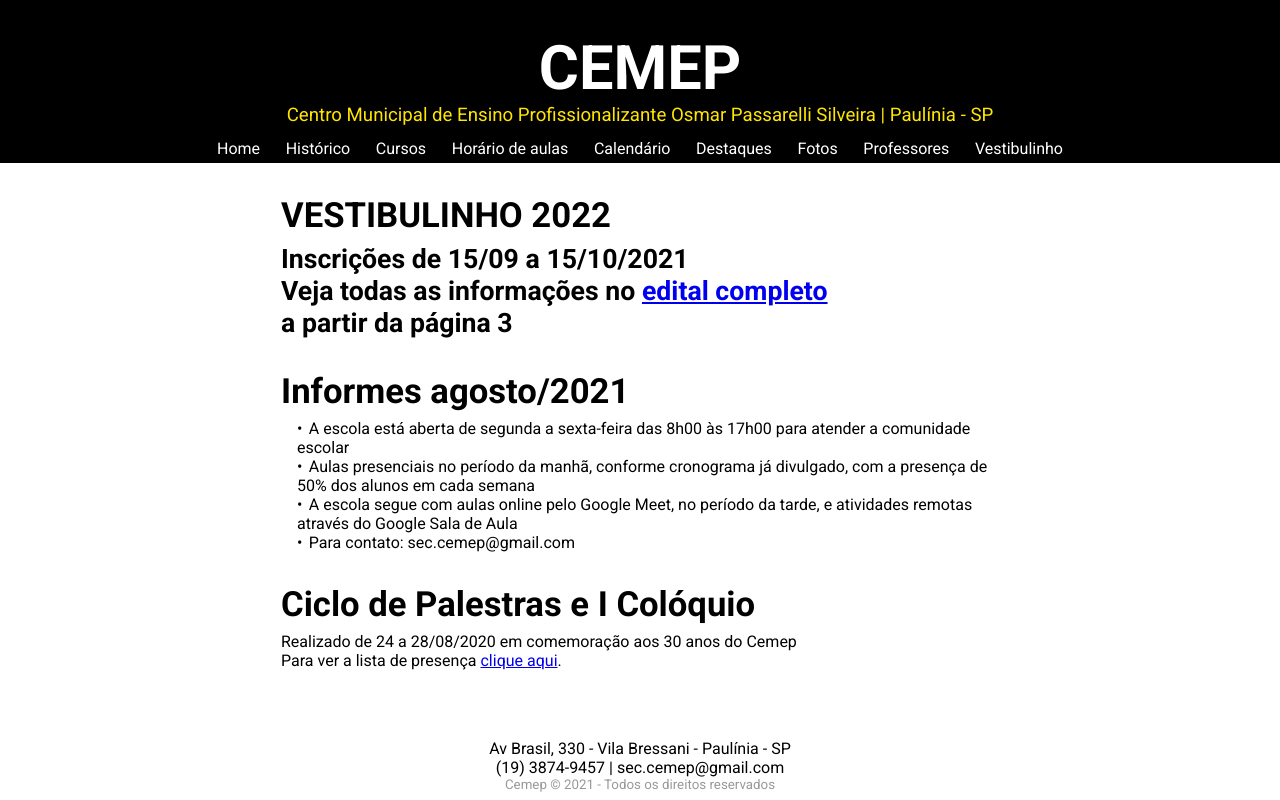
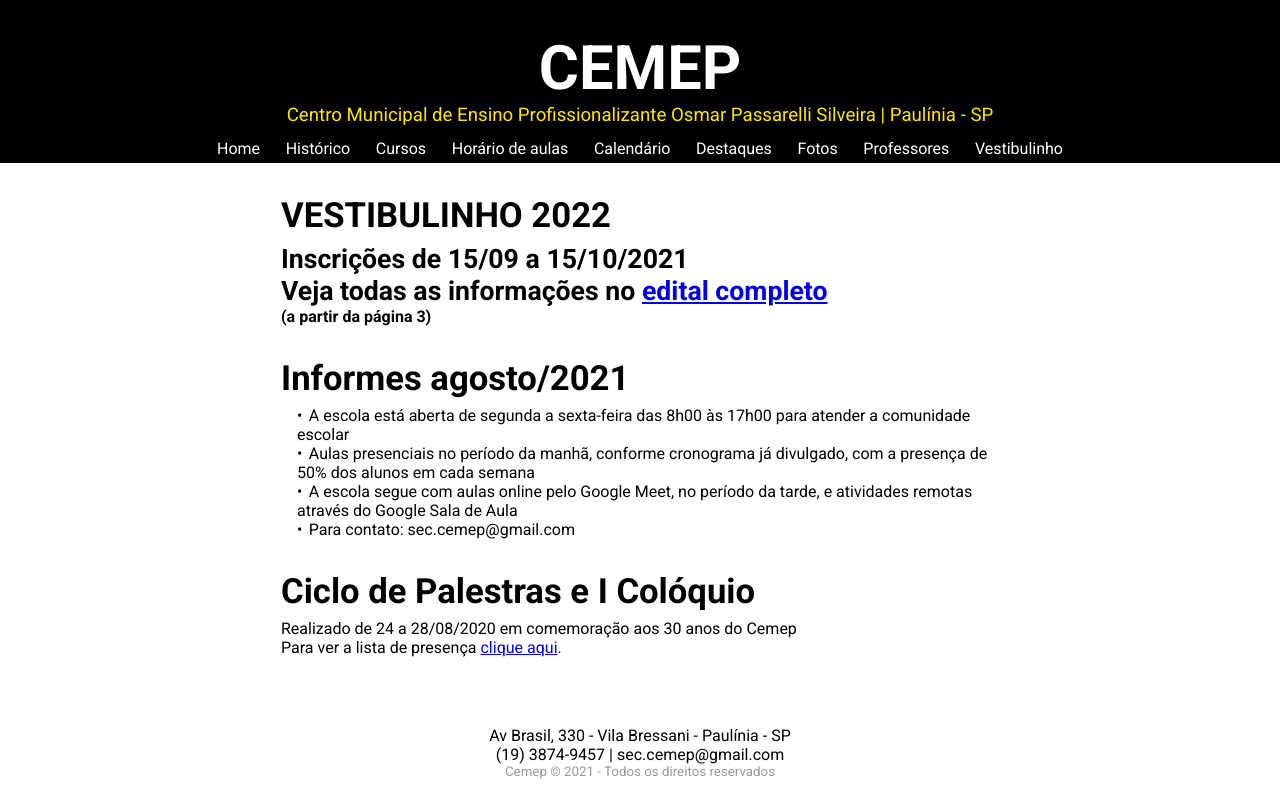
Before and after one commit to tronfy/cemep-old, a Next.js app: page / in a window 1280 px wide. Built offline with nearby package versions, Linux system fonts and the light colour scheme.

Commit message:
Update index.tsx

```diff
--- a/pages/index.tsx
+++ b/pages/index.tsx
@@ -18,7 +18,7 @@ const Home: React.FC = () => {
               edital completo
             </a>
           </h2>
-          <h2>a partir da página 3</h2>
+          <h4>(a partir da página 3)</h4>
         </Post>
 
         <Post titulo="Informes agosto/2021">
```
